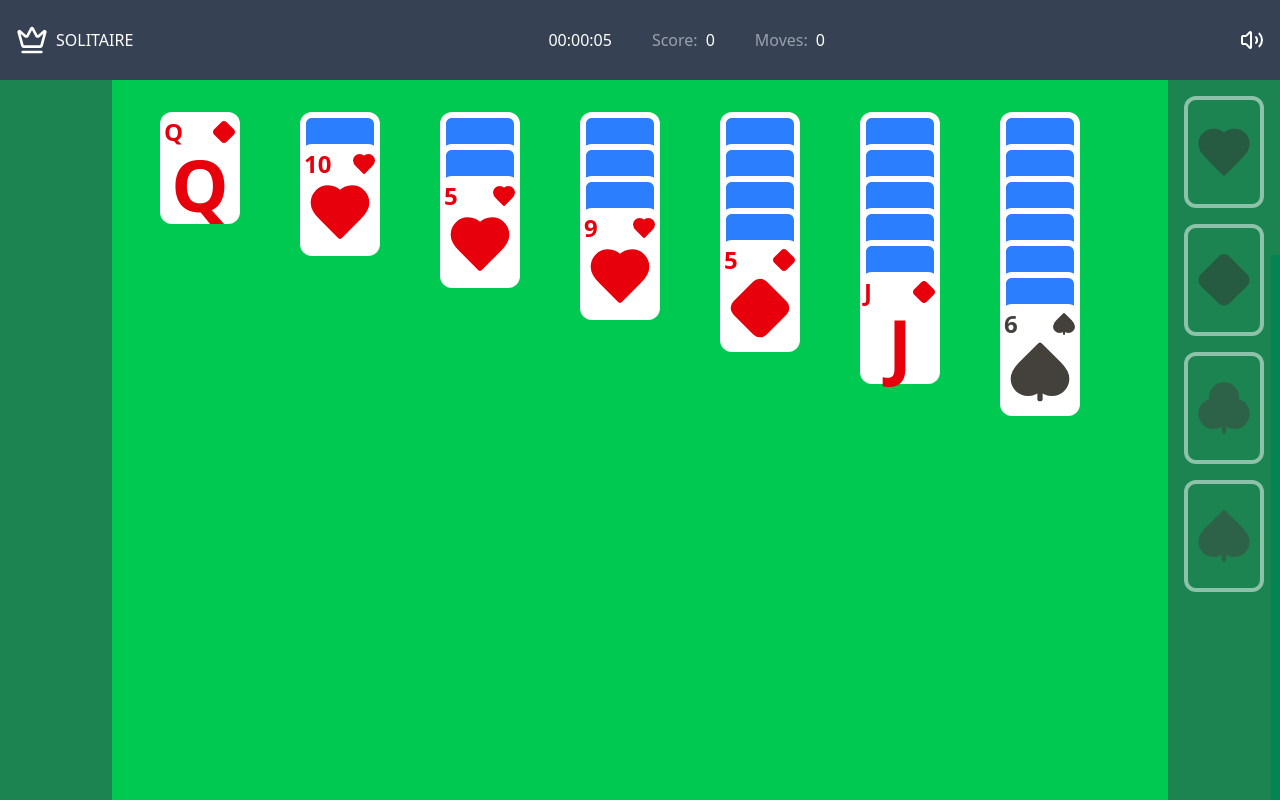
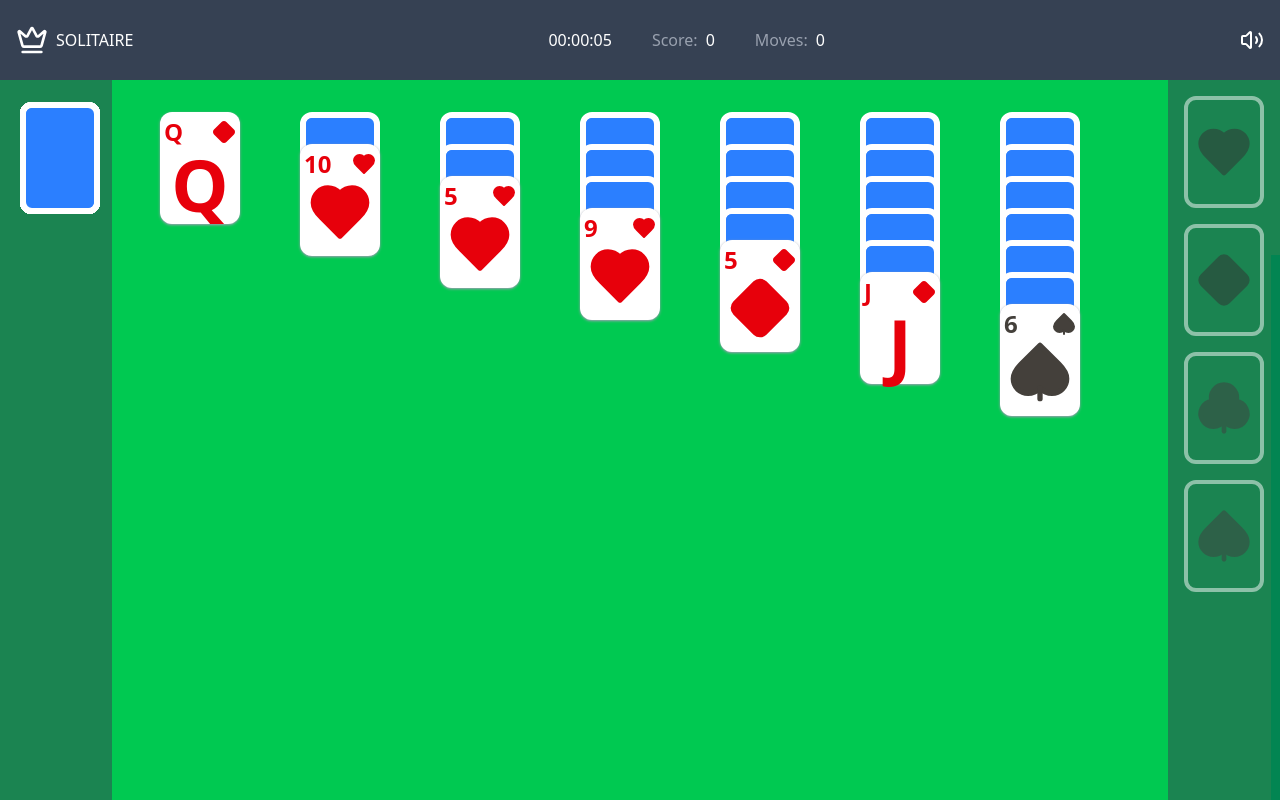
Before and after one commit to mrth2/web-game-hub, a React (Vite) app in the folder apps/solitaire/: page / in a window 1280 px wide. Built offline with nearby package versions, Linux system fonts and the light colour scheme.

Commit message:
feat(solitaire) - update stock pile to open cards & pick cards to tableu

```diff
--- a/apps/solitaire/src/app/app.tsx
+++ b/apps/solitaire/src/app/app.tsx
@@ -1,5 +1,6 @@
 import Foundation from "../features/foundation/components/Foundation"
 import Header from "../features/header/components/Header"
+import StockPile from "../features/stock/components/StockPile"
 import TableuBoard from "../features/tableau/components/TableuBoard"
 import GameProvider from "./gameContext"
 
@@ -10,7 +11,9 @@ export default function App() {
         <Header />
 
         <div className="flex justify-between flex-1">
-          <div className="w-28 bg-gray-700/50"></div>
+          <div className="w-28 bg-gray-700/50">
+            <StockPile />
+          </div>
           <div className="flex-1">
             <TableuBoard />
           </div>
--- a/apps/solitaire/src/components/Card.tsx
+++ b/apps/solitaire/src/components/Card.tsx
@@ -46,7 +46,7 @@ const Card: React.FC<CardProps> = ({ card, flipped }) => {
     return <CardIcon type={card.type} size="large" />
   }
   return (
-    <div className={`card rounded-xl bg-white h-28 w-20 p-1 flex flex-col justify-between` + (card.type === 'hearts' || card.type === 'diamonds' ? ' text-red-600' : ' text-stone-700')} draggable>
+    <div className={`card rounded-xl bg-white h-28 w-20 p-1 flex flex-col justify-between shadow shadow-gray-400` + (card.type === 'hearts' || card.type === 'diamonds' ? ' text-red-600' : ' text-stone-700')} draggable>
       <div className="flex justify-between items-center">
         <CardValue />
         <CardIcon type={card.type} />
--- a/apps/solitaire/src/components/button.tsx
+++ b/apps/solitaire/src/components/button.tsx
@@ -2,11 +2,11 @@ import { JSX } from "react";
 
 type ButtonProps = JSX.IntrinsicElements['button'];
 function Button(props: ButtonProps) {
-  return <button {...props} />;
+  return <button className="cursor-pointer" {...props} />;
 }
 
 function GhostButton(props: ButtonProps) {
-  return <button {...props} className="appearance-none cursor-pointer" />;
+  return <button className="appearance-none cursor-pointer" {...props} />;
 }
 
 export default Button;
--- /dev/null
+++ b/apps/solitaire/src/features/stock/components/StockPile.tsx
@@ -0,0 +1,65 @@
+import { observer } from "mobx-react-lite";
+import { useCallback, useContext, useEffect, useState } from "react";
+import { GameContext } from "../../../app/gameContext";
+import Card from "../../../components/Card";
+import { TCard } from "../../../types/card";
+import { RotateCcwIcon } from "lucide-react";
+import _shuffle from "lodash/shuffle";
+import Button from "../../../components/Button";
+
+const StockPile = observer(() => {
+  const gameStore = useContext(GameContext);
+
+  const [stockCards, setStockCards] = useState(gameStore.cardsInStock);
+  const [openingCards, setOpeningCards] = useState<TCard[]>([]);
+
+  const openCard = useCallback((card: TCard) => {
+    if (stockCards.length > 0) {
+      setStockCards((prev) => prev.filter((c) => c !== card)); // remove from stock list
+      setOpeningCards((prev) => [...prev, card]); // add to opening list
+    }
+    gameStore.incrementMoves(); // add to moves
+  }, [stockCards, openingCards]);
+
+  const resetStock = useCallback(() => {
+    gameStore.resetScore();
+    setStockCards(_shuffle(gameStore.cardsInStock)); // shuffle stock cards
+    setOpeningCards([]); // clear opening list
+    gameStore.incrementMoves(); // add to moves
+  }, [gameStore.cardsInStock]);
+
+  const pickOpeningCard = useCallback((card: TCard) => {
+    if (gameStore.autoPickCard(card)) {
+      setOpeningCards((prev) => prev.filter((c) => c !== card)); // remove from opening list
+    }
+  }, [openingCards]);
+
+  return (
+    <>
+      <div className="flex flex-col justify-center p-5">
+        {stockCards.length === 0 && (
+          <Button onClick={resetStock}>
+            <div className="opacity-50 rounded-xl border-4 border-white h-28 w-20 flex justify-center items-center grayscale">
+              <RotateCcwIcon size={64} />
+            </div>
+          </Button>
+        )}
+        {stockCards.length > 0 && stockCards.map(card => (
+          <div className="first:mt-0 -mt-28 translate-y-0.5 cursor-pointer" key={card.type + card.value} onClick={() => openCard(card)}>
+            <Card card={card} flipped />
+          </div>
+        ))}
+      </div>
+      <div className="flex flex-col justify-center px-5 py-2">
+        {/* show last 3 cards */}
+        {openingCards.length > 0 && openingCards.slice(-3).map(card => (
+          <div className="first:mt-0 -mt-20 cursor-move" key={card.type + card.value} onClick={() => pickOpeningCard(card)}>
+            <Card card={card} flipped={false} />
+          </div>
+        ))}
+      </div>
+    </>
+  )
+});
+
+export default StockPile;
--- a/apps/solitaire/src/features/tableau/components/TableuBoard.tsx
+++ b/apps/solitaire/src/features/tableau/components/TableuBoard.tsx
@@ -1,5 +1,4 @@
 import Card from "../../../components/Card";
-import type { TCard } from "../../../types/card";
 import { useContext } from "react";
 import { GameContext } from "../../../app/gameContext";
 import { observer } from "mobx-react-lite";
@@ -7,19 +6,12 @@ import { observer } from "mobx-react-lite";
 const TableuBoard = observer(() => {
   const gameStore = useContext(GameContext);
 
-  const onPickCard = (card: TCard) => {
-    // try to place the card in the foundation
-    gameStore.moveCardToFoundation(card) ||
-      // if the card is not placed in the foundation, try move the card in the tableu
-      gameStore.autoMoveCardInTableu(card);
-  };
-
   return (
     <div className="tableu p-8 mx-auto max-w-5xl grid grid-cols-7 gap-5">
       {gameStore.tableuColumns.length && gameStore.tableuColumns.map((cards, colIndex) => (
         <div key={colIndex} className="flex flex-col w-20">
           {cards.map((card) => (
-            <div key={card.type + card.value} className="first:mt-0 -mt-20 cursor-move" onClick={() => onPickCard(card)}>
+            <div key={card.type + card.value} className="first:mt-0 -mt-20 cursor-move" onClick={() => gameStore.autoPickCard(card)}>
               <Card card={card} flipped={!card.revealed} />
             </div>
           ))}
--- a/apps/solitaire/src/stores/game.ts
+++ b/apps/solitaire/src/stores/game.ts
@@ -49,8 +49,8 @@ export class GameStore {
     return this.tableuColumns.flat();
   }
 
-  get cardInStock() {
-    return this.cards.find((card) => {
+  get cardsInStock() {
+    return this.cards.filter((card) => {
       return (
         !this.heartFoundation.cards.includes(card) &&
         !this.diamondFoundation.cards.includes(card) &&
@@ -108,6 +108,14 @@ export class GameStore {
     // TODO: implement this with a history list
     this.decrementMoves();
   }
+  autoPickCard(card: TCard) {
+    return (
+      // try to place the card in the foundation
+      this.moveCardToFoundation(card) ||
+      // if the card is not placed in the foundation, try move the card in the tableu
+      this.autoMoveCardInTableu(card)
+    );
+  }
   moveCardToFoundation(card: TCard) {
     try {
       switch (card.type) {
@@ -145,8 +153,10 @@ export class GameStore {
   // - having the value one less than the card
   // if found, move the card to the new column
   autoMoveCardInTableu(card: TCard) {
-    const colIndex = this.tableuColumns.findIndex((cards) =>
-      cards.some((c) => c.color === card.color && c.value === card.value + 1)
+    const colIndex = this.tableuColumns.findIndex(
+      (cards) =>
+        cards[cards.length - 1].color !== card.color &&
+        cards[cards.length - 1].value === card.value + 1
     );
     if (colIndex !== -1) {
       // move the card to the new column
@@ -157,10 +167,15 @@ export class GameStore {
       );
       this.tableuColumns[cardIndex].splice(cardIndex, 1);
       this.incrementMoves();
+      return true; // successfully moved the card to the new column
     }
+    return false;
   }
 
   // manipulate the scores
+  resetScore() {
+    this.score = 0;
+  }
   addScore(points: number) {
     this.score += points;
   }
```
